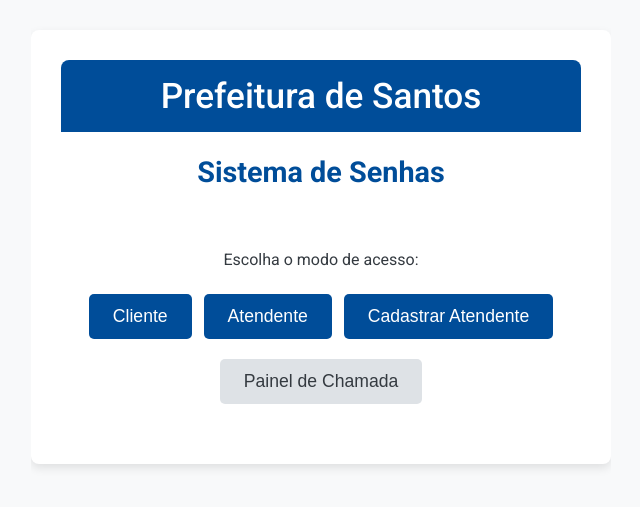
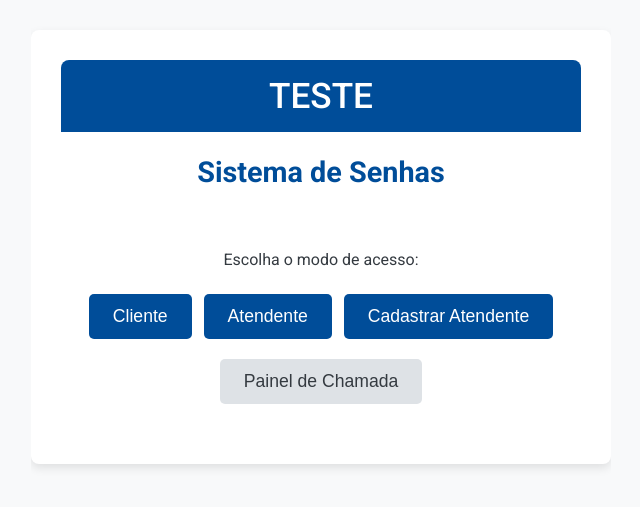
Before and after one commit to SEVALEPMS/TESTESEVALEPMS, a plain HTML site: page index.html in a window 1280 px wide. Shown: the part 153-660 px from the top of the page, without its empty margins (319-959 px from the left). Drawn offline with Linux system fonts and the light colour scheme.

Commit message:
Update index.html

```diff
--- a/index.html
+++ b/index.html
@@ -433,7 +433,7 @@
 <body>
     <div class="container">
         <header>
-            <h1>Prefeitura de Santos</h1>
+            <h1>TESTE</h1>
         </header>
         <h2>Sistema de Senhas</h2>
 
```
